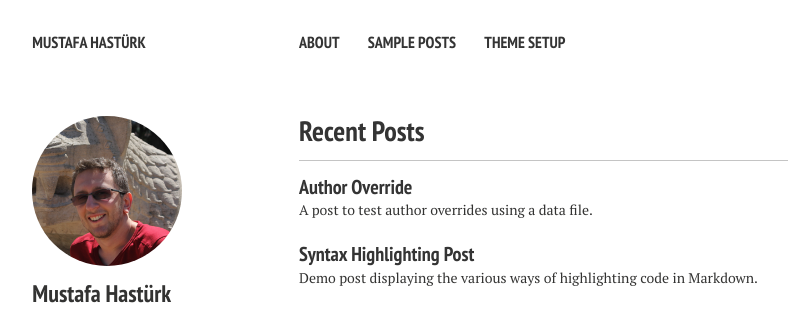
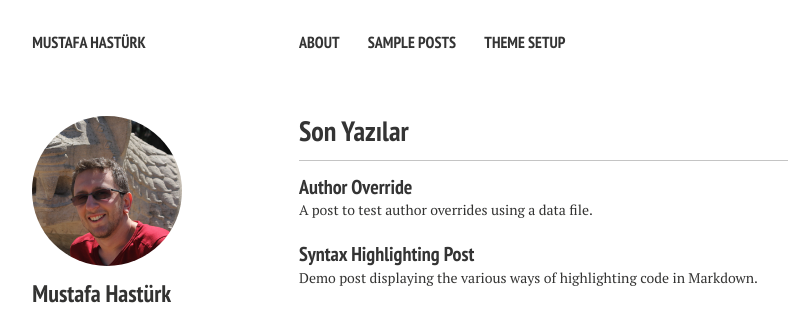
Before and after one commit to conqs/muhasturk.github.io, a Jekyll site: the page built from index.md, in a window 1280 px wide. Shown: the top 311 px of the page, without its empty margins (21-809 px from the left). Built offline with Jekyll 4.4.1, drawn with Linux system fonts in a browser that asks for light colours; nearby versions of some CDN libraries.

Commit message:
prepare home layout

```diff
--- a/_layouts/home.html
+++ b/_layouts/home.html
@@ -2,7 +2,7 @@
 <!--[if lt IE 7]><html class="no-js lt-ie9 lt-ie8 lt-ie7" lang="en"> <![endif]-->
 <!--[if (IE 7)&!(IEMobile)]><html class="no-js lt-ie9 lt-ie8" lang="en"><![endif]-->
 <!--[if (IE 8)&!(IEMobile)]><html class="no-js lt-ie9" lang="en"><![endif]-->
-<!--[if gt IE 8]><!--> <html class="no-js" lang="en"><!--<![endif]-->
+<!--[if gt IE 8]><!--> <html class="no-js" lang="tr"><!--<![endif]-->
 <head>
 {% include _head.html %}
 </head>
@@ -19,11 +19,11 @@
     {% if page.image.feature contains 'http' %}
       "{{ page.image.feature }}"
     {% else %}
-      "{{ site.url }}/images/{{ page.image.feature }}"
+      "{{ site.url }}/assets/images/{{ page.image.feature }}"
     {% endif %}
   alt="{{ page.title }} feature image">
   {% if page.image.credit %}
-    <span class="image-credit">Photo Credit: <a href="{{ page.image.creditlink }}">{{ page.image.credit }}</a></span>
+    <span class="image-credit">Bu ne?: <a href="{{ page.image.creditlink }}">{{ page.image.credit }}</a></span>
   {% endif %}
   </div><!-- /.image-wrap -->
 {% endif %}
@@ -33,7 +33,7 @@
     {% include _author-bio.html %}
   </div>
   <div id="index">
-    <h3><a href="{{ site.url}}/posts/">Recent Posts</a></h3>
+    <h3><a href="{{ site.url}}/posts/">Son Yazılar</a></h3>
     {% for post in site.posts limit:5 %}
     <article>
       {% if post.link %}
```
